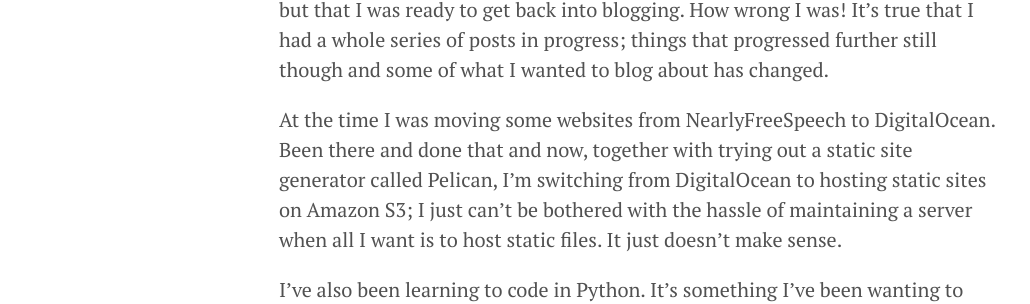
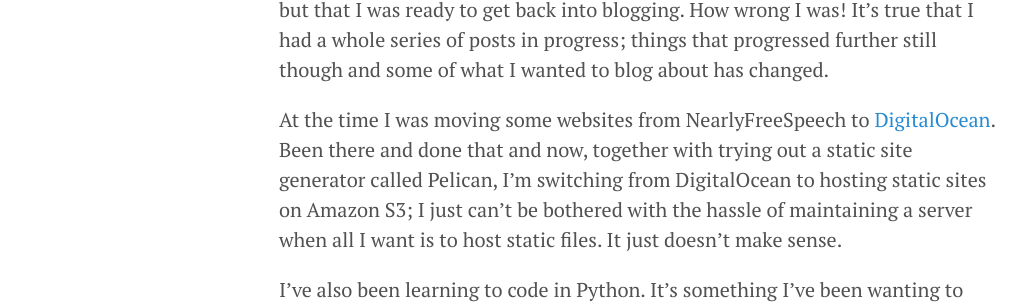
Before and after one commit to kapdaddy/Random-Machinations, a Jekyll site: the page built from _posts/2016-06-10-random-goings-on.md, in a window 1280 px wide. Shown: the part 297-601 px from the top of the page, without its empty margins (1-1031 px from the left). Built offline with Jekyll 4.4.1, drawn with Linux system fonts in a browser that asks for light colours; Markdown is read by kramdown in place of the engine named in the settings; part of the change alters nothing that is shown.

```diff
--- a/_posts/2016-06-10-random-goings-on.md
+++ b/_posts/2016-06-10-random-goings-on.md
@@ -3,12 +3,12 @@ layout: post
 title: Random Goings On
 date: 2016-06-10 22:00
 category: News
-tags: news, update, coding, python, digitalocean, blogging, pelican, projects, amazon s3, aws
+tags: news, update, coding, python, digitalocean, blogging, pelican, projects, amazon s3, aws,djangoeurope
 ---
 
 Just checked and seen that I haven't actually blogged here since back in mid-March! I'd said at that time I was busy with exams and becoming a new father but that I was ready to get back into blogging. How wrong I was! It's true that I had a whole series of posts in progress; things that progressed further still though and some of what I wanted to blog about has changed.
 
-At the time I was moving some websites from NearlyFreeSpeech to DigitalOcean. Been there and done that and now, together with trying out a static site generator called Pelican, I'm switching from DigitalOcean to hosting static sites on Amazon S3; I just can't be bothered with the hassle of maintaining a server when all I want is to host static files. It just doesn't make sense.
+At the time I was moving some websites from NearlyFreeSpeech to [DigitalOcean](http://www.digitalocean.com/). Been there and done that and now, together with trying out a static site generator called Pelican, I'm switching from DigitalOcean to hosting static sites on Amazon S3; I just can't be bothered with the hassle of maintaining a server when all I want is to host static files. It just doesn't make sense.
 
 I've also been learning to code in Python. It's something I've been wanting to learn for a year now, but haven't got round to it. More on that very soon... Finally I'm trying out a different web host called [DjangoEurope](http://djangoeurope.com/). Django is a web framework built with Python and I'm hoping to use it to develop my histopathology site.
 
```
